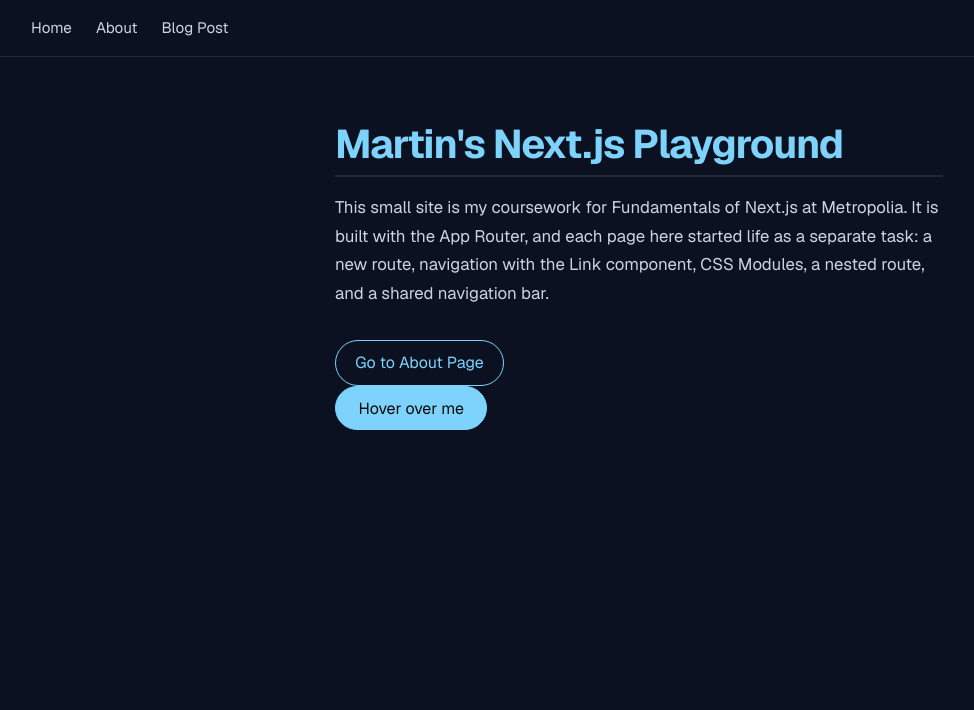
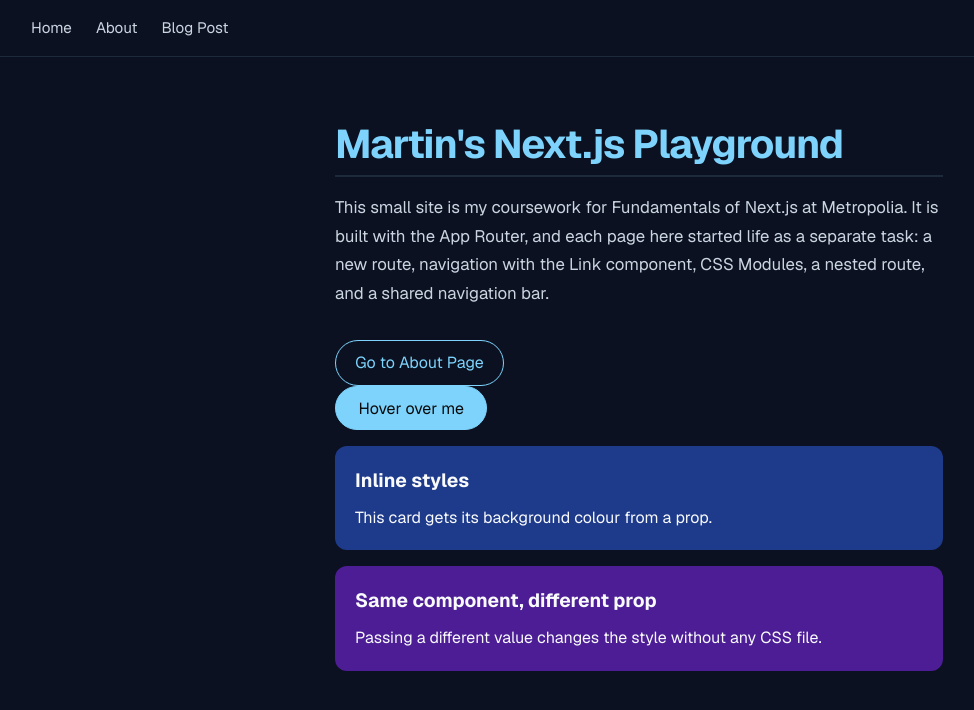
Before and after one commit to martin-holland/nextjs-fundamentals, a Next.js app: page / in a window 1280 px wide. Shown: the top 710 px of the page, without its empty margins (1-975 px from the left). Built offline with nearby package versions, Linux system fonts and the light colour scheme.

Commit message:
Styling Task 4: Inline-styled Card driven by props
Adds app/components/Card.js, which sets backgroundColor through the style
prop from a component prop, and renders two Cards with different values on
the home page to show the styling change.

```diff
--- /dev/null
+++ b/app/components/Card.js
@@ -0,0 +1,16 @@
+export default function Card({ backgroundColor = "#1e293b", title, children }) {
+  return (
+    <div
+      style={{
+        backgroundColor,
+        padding: "1.25rem",
+        borderRadius: "0.75rem",
+        marginBottom: "1rem",
+        color: "#f8fafc",
+      }}
+    >
+      <h2 style={{ margin: 0, fontSize: "1.2rem" }}>{title}</h2>
+      <p style={{ margin: "0.5rem 0 0" }}>{children}</p>
+    </div>
+  );
+}
--- a/app/page.js
+++ b/app/page.js
@@ -1,5 +1,6 @@
 import Link from "next/link";
 import Button from "./components/Button";
+import Card from "./components/Card";
 import Navigation from "./components/Navigation";
 import Title from "./components/Title";
 import styles from "./home/home.module.css";
@@ -22,6 +23,12 @@
         <p>
           <Button>Hover over me</Button>
         </p>
+        <Card backgroundColor="#1e3a8a" title="Inline styles">
+          This card gets its background colour from a prop.
+        </Card>
+        <Card backgroundColor="#4c1d95" title="Same component, different prop">
+          Passing a different value changes the style without any CSS file.
+        </Card>
       </main>
     </>
   );
```
